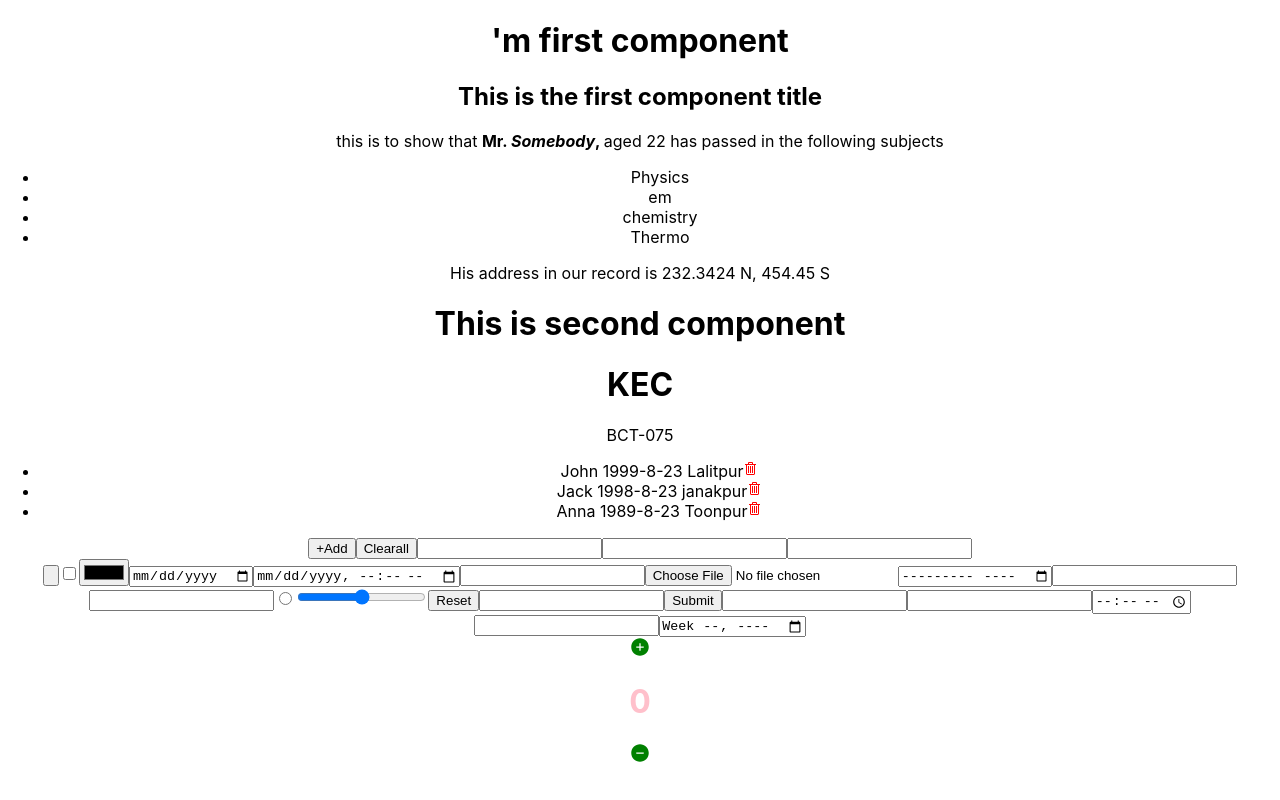
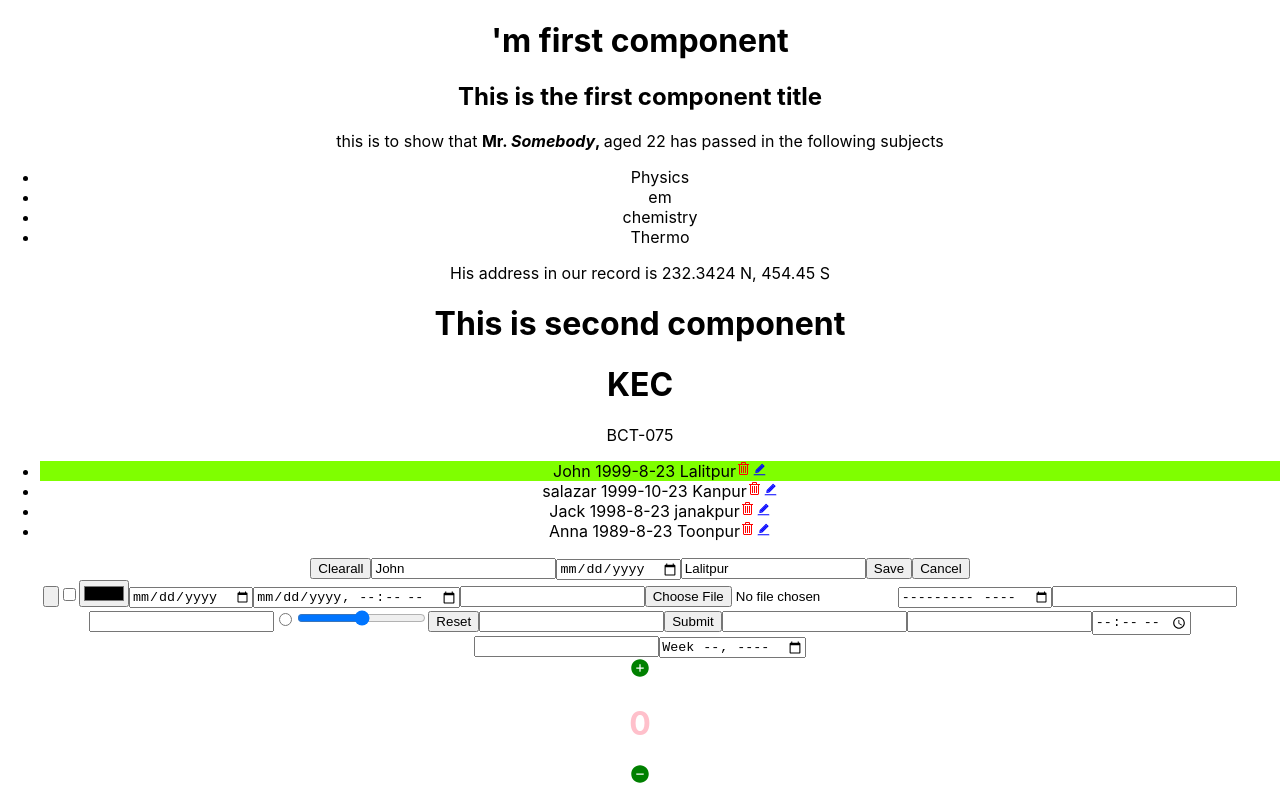
Before and after one commit to n-pravab/begineers-react-external, a React (Create React App) app: page / in a window 1280 px wide. Both pictures are taken after a click on the icon 762 px from the left and 489 px from the top of the page. Built offline with nearby package versions, Linux system fonts and the light colour scheme.

Commit message:
added save,cancel and changes for editing

```diff
--- a/src/components/StudentsRegister.js
+++ b/src/components/StudentsRegister.js
@@ -1,11 +1,14 @@
 import React, { useState, useRef } from "react";
 import { VscTrash } from "react-icons/vsc";
+import { AiTwotoneEdit } from "react-icons/ai";
 
 const Register = ({ batch, faculty, college, students }) => {
   const [entries, setEntries] = useState(students);
   const [name, setName] = useState("");
   const [dob, setDob] = useState("");
   const [address, setAddress] = useState("");
+  const [selectedEntry, setSelectedEntry] = useState(null);
+  const [editMode, setEditMode] = useState(false);
 
   const nameRef = useRef(null);
   const dobRef = useRef(null);
@@ -43,6 +46,7 @@ const Register = ({ batch, faculty, college, students }) => {
     }
   };
   const handleAddEntry = () => {
+    if (!editMode) {
       setEntries([
         ...entries,
         {
@@ -52,6 +56,15 @@ const Register = ({ batch, faculty, college, students }) => {
           id: entries.length + 1,
         },
       ]);
+    } else {
+      setEntries(
+        entries.map((en) =>
+          en.id === selectedEntry.id ? { ...en, name, dob, address } : en
+        )
+      );
+      setEditMode(false);
+      setSelectedEntry(null);
+    }
     setName("");
     setDob("");
     setAddress("");
@@ -59,6 +72,21 @@ const Register = ({ batch, faculty, college, students }) => {
   };
   const handleRemoveEntry = (id) => {
     setEntries(entries.filter((entry) => entry.id !== id));
+  };
+  const handleEditEntry = (entry) => {
+    setEditMode(true);
+    setSelectedEntry(entry);
+    setName(entry.name);
+    setDob(entry.dob);
+    setAddress(entry.address);
+  };
+  const handleCancelEdit = () => {
+    setEditMode(false);
+    setSelectedEntry(null);
+    setName("");
+    setDob("");
+    setAddress("");
+    nameRef.current.focus();
   };
   return (
     <div>
@@ -68,7 +96,10 @@ const Register = ({ batch, faculty, college, students }) => {
       </p>
       <ul>
         {entries.map((s) => (
-          <li key={s.id}>
+          <li
+            key={s.id}
+            className={selectedEntry?.id === s.id ? "selected-entry" : ""}
+          >
             <span>{s.name} </span>
             <span>{s.dob} </span>
             <span>{s.address}</span>
@@ -78,29 +109,39 @@ const Register = ({ batch, faculty, college, students }) => {
                 handleRemoveEntry(s.id);
               }}
             />
+            <AiTwotoneEdit
+              color="blue"
+              size={15}
+              onClick={() => handleEditEntry(s)}
+            />
           </li>
         ))}
       </ul>
-      <button onClick={handleAddEntry}>+Add</button>
       <button onClick={() => setEntries([])}>Clearall</button>
       <input
+        placeholder="Enter name"
         ref={nameRef}
         onKeyUp={handlePressEnterAtName}
         onChange={(e) => setName(e.target.value)}
         value={name}
       />
       <input
+        placeholder="date of birth"
+        type="date"
         ref={dobRef}
         onKeyUp={handlePressEnterAtDob}
         onChange={(e) => setDob(e.target.value)}
         value={dob}
       />
       <input
+        placeholder="address"
         ref={addressRef}
         onKeyUp={handlePressEnterAtAddress}
         onChange={(e) => setAddress(e.target.value)}
         value={address}
       />
+      <button onClick={handleAddEntry}>{editMode ? "Save" : `+Add`}</button>
+      {editMode ? <button onClick={handleCancelEdit}>Cancel</button> : null}
 
       <form>
         <input
```
Lines whose indentation alone changed are shown as unchanged.
